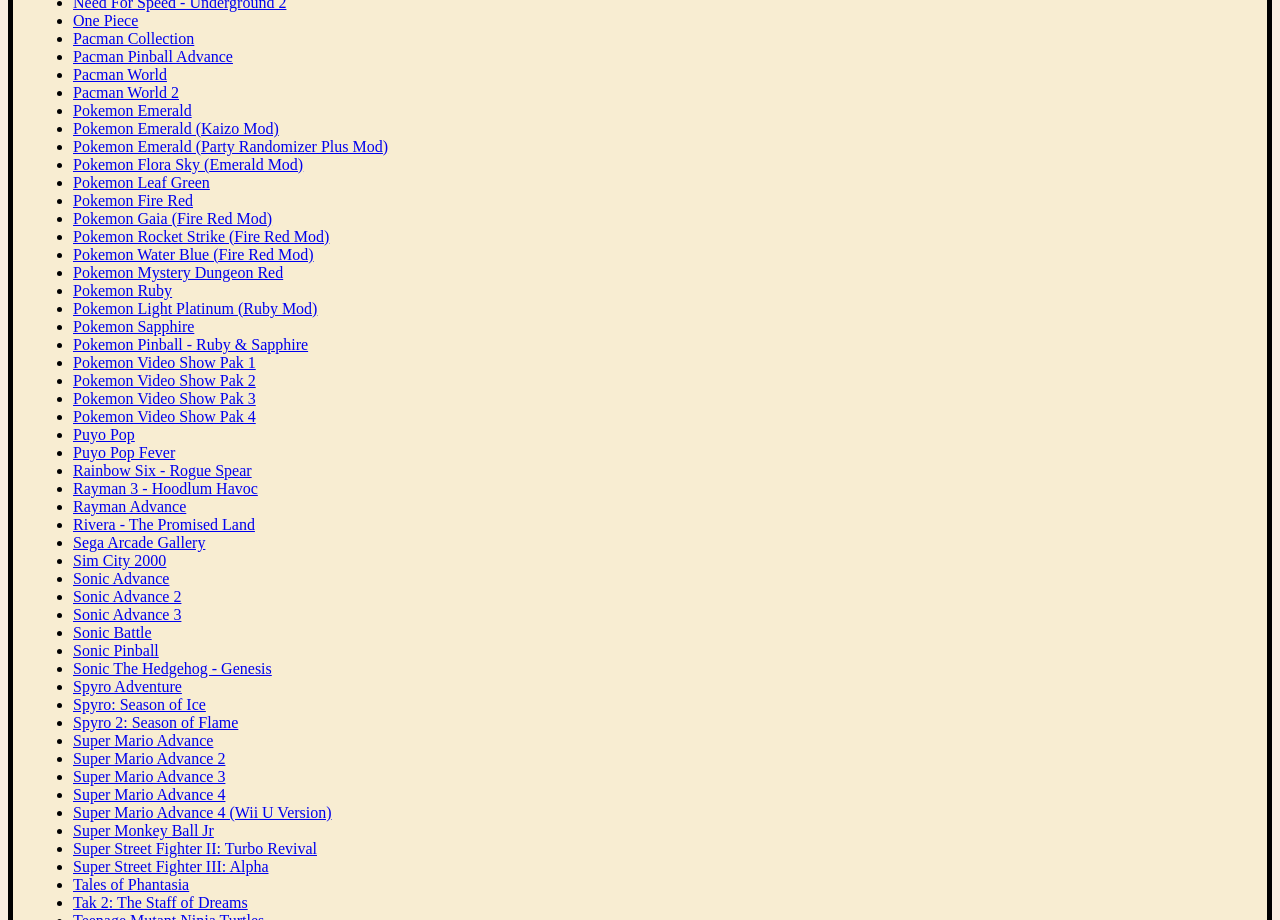
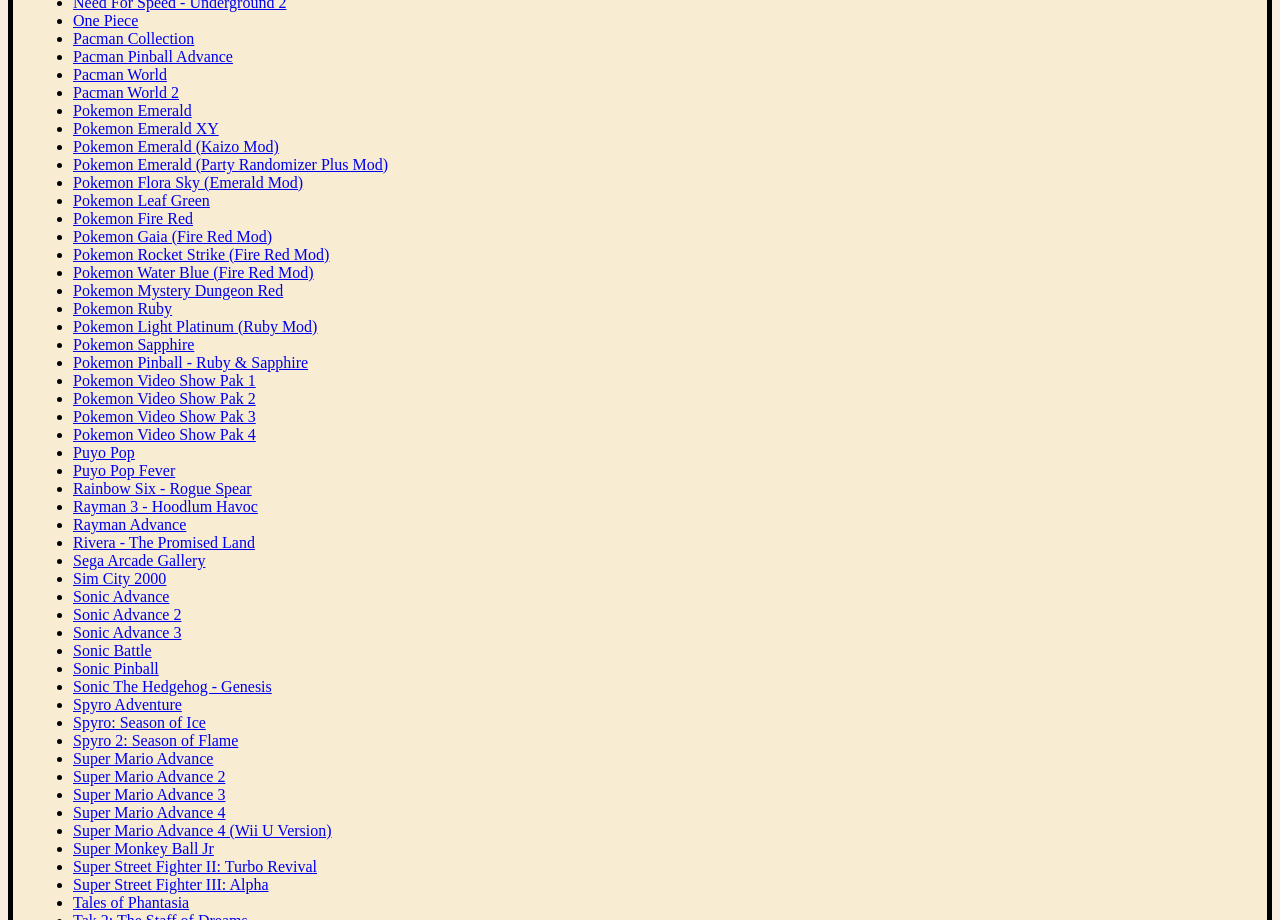
Before and after one commit to coolgoagle/cringelikeyou, a plain HTML site: page index.html in a window 1280 px wide. Shown: the part 2120-3040 px from the top of the page. Drawn offline with Linux system fonts and the light colour scheme.

Commit message:
Update index.html

```diff
--- a/index.html
+++ b/index.html
@@ -123,6 +123,7 @@
               <li><a href="./launcher.html#pacman_world">Pacman World</a></li>
               <li><a href="./launcher.html#pacman_world2">Pacman World 2</a></li>
               <li><a href="./launcher.html#pokemonemerald">Pokemon Emerald</a></li>
+                          <li><a href="./launcher.html#pokemonemerald_xy">Pokemon Emerald XY</a></li>
                           <li><a href="./launcher.html#pokemonek">Pokemon Emerald (Kaizo Mod)</a></li>
                           <li><a href="./launcher.html#eprp">Pokemon Emerald (Party Randomizer Plus Mod)</a></li>
                           <li><a href="./launcher.html#pokemonflorasky">Pokemon Flora Sky (Emerald Mod)</a></li>
```
